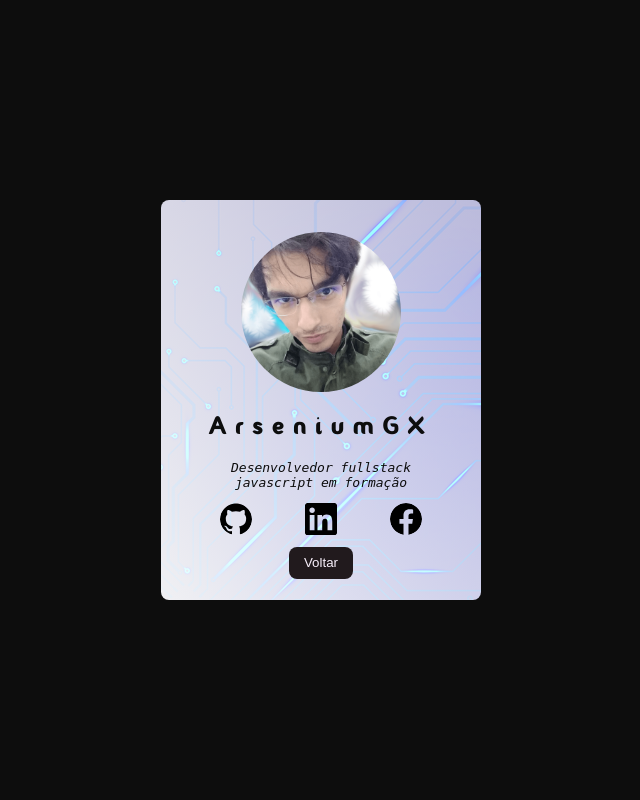
After one commit to ArseniumGX/portifolio, a Flask app: page /linktree in a window 1280 px wide. The commit adds this page. Shown: the whole page, without its empty margins (319-959 px from the left). Run offline with Flask 2, Linux system fonts and the light colour scheme.

Commit message:
linktr integracao ao portifolio

```diff
--- a/app.py
+++ b/app.py
@@ -34,5 +34,9 @@ def send():
 def humor():
     return render_template('jogo-humor.html')
 
+@app.route('/linktree')
+def linktree():
+    return render_template('linktree.html')
+
 if __name__ == '__main__':
     app.run(debug=True, host='0.0.0.0', port=3000)
--- /dev/null
+++ b/static/css/linktree.css
@@ -0,0 +1,99 @@
+
+@font-face {
+    font-family: Font;
+    src: url("../font/fontastique.ttf");
+}
+
+body{
+    margin: 0;
+}
+
+main{
+    background-color: #0D0D0D;
+    height: 100vh;
+    display: flex;
+    flex-direction: column;
+    justify-content: center;
+    align-items: center;
+}
+
+main section{
+    background: linear-gradient(to bottom left, #C0BFD9 0%, #F2F2F2 100%), url('../img/pngwing.com.png');
+    background-attachment: inherit;
+    background-position: top;
+    background-repeat: no-repeat;
+    background-blend-mode: hard-light;
+    width: 16rem;
+    height: 21rem;
+    padding: 2rem;
+    border-radius: 8px;
+    text-align: center;
+}
+
+main section img{
+    width: 10rem;
+    border-radius: 200px;
+}
+
+main section h1{
+    font-family: Font;
+    letter-spacing: .6rem;
+    color: #0D0D0D;
+}
+
+main section p{
+    font-style: italic;
+    font-family: monospace;
+    color: #0D0D0D;
+}
+
+main section div{
+    display: flex;
+    justify-content: space-around;
+    align-content: center;
+    align-items: center;
+}
+
+main section div a svg{
+    width: 2rem;
+    border-radius: 1.5px;
+    transition: .4s ease;
+}
+
+main section div a svg.linkedin:hover{
+    fill: #0A66C2;
+    box-shadow: 0px 0px 10px #C0BFD9;
+    transform: rotate3d(1, 1, 1, 360deg);
+}
+
+.round-item{
+    border-radius: 50%;
+}
+
+main section div a svg.github:hover{
+    fill: #181717;
+    box-shadow: 0px 0px 10px #C0BFD9;
+    transform: rotate(360deg)
+}
+
+main section div a svg.facebook:hover{
+    fill: #1877F2;
+    box-shadow: 0px 0px 10px #C0BFD9;
+    transform: rotate(-360deg);
+}
+
+main section a button{
+    margin-top: 8px;
+    width: 4rem;
+    height: 2rem;
+    background-color: #211a1d;
+    color: #f8f0fb;
+    border: none;
+    border-radius: 8px;
+    transition: .3s ease;
+}
+
+main section a button:hover{
+    background-color: #6320ee;
+    box-shadow: 0 0 1rem #211a1d;
+}
--- a/templates/index.html
+++ b/templates/index.html
@@ -178,7 +178,7 @@
                     <img src="../static/img/thumb-linktr.png" alt="Thumbnail projeto linktree">
                     <h3>Linktree</h3>
                     <p>Mini projeto desenvolvido em aula de revisão utilizando apenas HTML e CSS.</p>
-                    <a href="#"><button>Acessar</button></a>
+                    <a href="/linktree"><button>Acessar</button></a>
                 </div>
                 <div>
                     <img src="../static/img/thumb-todoList.png" alt="Thumbnail projeto to do list">
--- /dev/null
+++ b/templates/linktree.html
@@ -0,0 +1,40 @@
+<!DOCTYPE html>
+<html lang="pt-br">
+    <head>
+        <meta charset="UTF-8">
+        <meta http-equiv="X-UA-Compatible" content="IE=edge">
+        <meta name="viewport" content="width=device-width, initial-scale=1.0">
+        <title>@ArseniumGX</title>
+        <link rel="stylesheet" href="../static/css/linktree.css">
+    </head>
+    <body>
+        <main>
+            <section>
+                <img src="../static/img/foto-perfil.png" alt="Foto perfil do José">
+                <h1>ArseniumGX</h1>
+                <p>Desenvolvedor fullstack javascript em formação</p>
+                <div>
+                    <a href="https://github.com/ArseniumGX" target="_blank">
+                        <svg class="github round-item" role="img" viewBox="0 0 24 24" xmlns="http://www.w3.org/2000/svg">
+                            <title>GitHub</title>
+                            <path d="M12 .297c-6.63 0-12 5.373-12 12 0 5.303 3.438 9.8 8.205 11.385.6.113.82-.258.82-.577 0-.285-.01-1.04-.015-2.04-3.338.724-4.042-1.61-4.042-1.61C4.422 18.07 3.633 17.7 3.633 17.7c-1.087-.744.084-.729.084-.729 1.205.084 1.838 1.236 1.838 1.236 1.07 1.835 2.809 1.305 3.495.998.108-.776.417-1.305.76-1.605-2.665-.3-5.466-1.332-5.466-5.93 0-1.31.465-2.38 1.235-3.22-.135-.303-.54-1.523.105-3.176 0 0 1.005-.322 3.3 1.23.96-.267 1.98-.399 3-.405 1.02.006 2.04.138 3 .405 2.28-1.552 3.285-1.23 3.285-1.23.645 1.653.24 2.873.12 3.176.765.84 1.23 1.91 1.23 3.22 0 4.61-2.805 5.625-5.475 5.92.42.36.81 1.096.81 2.22 0 1.606-.015 2.896-.015 3.286 0 .315.21.69.825.57C20.565 22.092 24 17.592 24 12.297c0-6.627-5.373-12-12-12"/>
+                        </svg>
+                    </a>
+                    <a href="https://www.linkedin.com/in/arseniumgx/" target="_blank">
+                        <svg class="linkedin" role="img" viewBox="0 0 24 24" xmlns="http://www.w3.org/2000/svg">
+                            <title>LinkedIn</title>
+                            <path d="M20.447 20.452h-3.554v-5.569c0-1.328-.027-3.037-1.852-3.037-1.853 0-2.136 1.445-2.136 2.939v5.667H9.351V9h3.414v1.561h.046c.477-.9 1.637-1.85 3.37-1.85 3.601 0 4.267 2.37 4.267 5.455v6.286zM5.337 7.433c-1.144 0-2.063-.926-2.063-2.065 0-1.138.92-2.063 2.063-2.063 1.14 0 2.064.925 2.064 2.063 0 1.139-.925 2.065-2.064 2.065zm1.782 13.019H3.555V9h3.564v11.452zM22.225 0H1.771C.792 0 0 .774 0 1.729v20.542C0 23.227.792 24 1.771 24h20.451C23.2 24 24 23.227 24 22.271V1.729C24 .774 23.2 0 22.222 0h.003z"/>
+                        </svg>
+                    </a>
+                    <a href="https://www.facebook.com/arseniumgx" target="_blank">
+                        <svg class="facebook round-item" role="img" viewBox="0 0 24 24" xmlns="http://www.w3.org/2000/svg">
+                            <title>Facebook</title>
+                            <path d="M24 12.073c0-6.627-5.373-12-12-12s-12 5.373-12 12c0 5.99 4.388 10.954 10.125 11.854v-8.385H7.078v-3.47h3.047V9.43c0-3.007 1.792-4.669 4.533-4.669 1.312 0 2.686.235 2.686.235v2.953H15.83c-1.491 0-1.956.925-1.956 1.874v2.25h3.328l-.532 3.47h-2.796v8.385C19.612 23.027 24 18.062 24 12.073z"/>
+                        </svg>
+                    </a>
+                </div>
+                <a href="/"><button>Voltar</button></a>
+            </section>
+        </main>
+    </body>
+</html>
```
